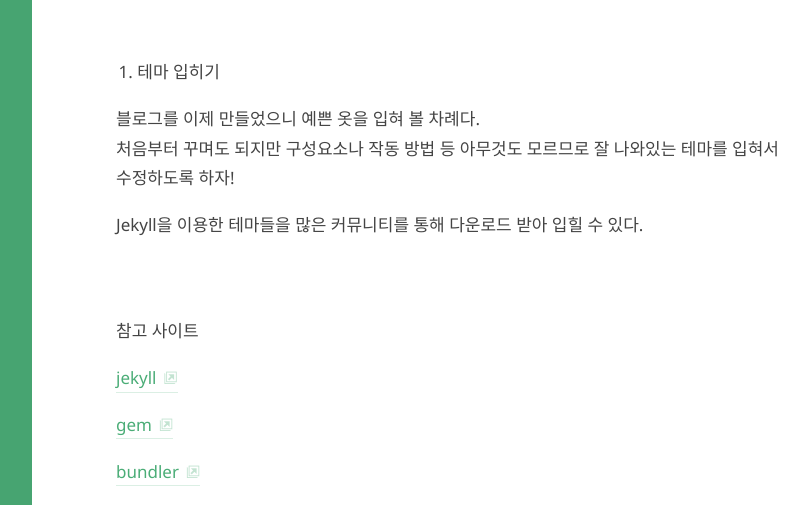
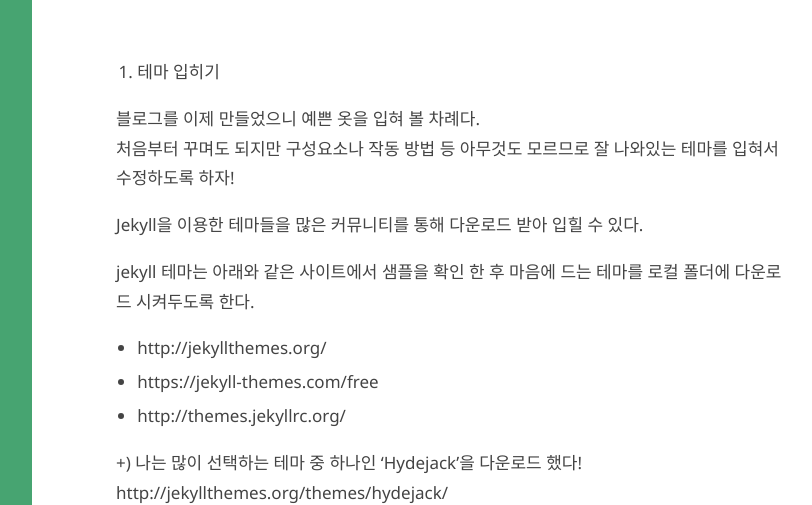
Before and after one commit to yoongyoonge/yoongyoonge.github.io, a Jekyll site: the page built from _posts/github/2023-05-23-blog-how-to-start-a-github-blog-2.md, in a window 1280 px wide and 1400 px high, scrolled down 2112 px. Shown: the top 505 px of the window, without its empty margins (275-1087 px from the left). Built offline with Jekyll 4.4.1, drawn with Linux system fonts in a browser that asks for light colours; some web fonts are replaced; some of the changed text lies outside the part shown; grey boxes are pictures that could not be loaded.

Commit message:
두 번째 포스트 수정

```diff
--- a/_config.yml
+++ b/_config.yml
@@ -33,7 +33,7 @@ description:           >
 
 # A shorter description for the sidebar.
 tagline:               >
-  융융이 블로그
+  나를 위한 기록용 블로그
 
 # A list of keywords for your blog
 keywords:              [IT]
--- a/_posts/github/2023-05-23-blog-how-to-start-a-github-blog-2.md
+++ b/_posts/github/2023-05-23-blog-how-to-start-a-github-blog-2.md
@@ -74,7 +74,57 @@ $ bundle exec jekyll serve # 로컬 개발 모드 실행
 블로그를 이제 만들었으니 예쁜 옷을 입혀 볼 차례다. <br>
 처음부터 꾸며도 되지만 구성요소나 작동 방법 등 아무것도 모르므로 잘 나와있는 테마를 입혀서 수정하도록 하자!<br>
 
-Jekyll을 이용한 테마들을 많은 커뮤니티를 통해 다운로드 받아 입힐 수 있다.
+Jekyll을 이용한 테마들을 많은 커뮤니티를 통해 다운로드 받아 입힐 수 있다. <br>
+
+jekyll 테마는 아래와 같은 사이트에서 샘플을 확인 한 후 마음에 드는 테마를 로컬 폴더에 다운로드 시켜두도록 한다. <br>
+
+- http://jekyllthemes.org/ <br>
+- https://jekyll-themes.com/free <br>
+- http://themes.jekyllrc.org/ <br>
+
++) 나는 많이 선택하는 테마 중 하나인 'Hydejack'을 다운로드 했다! <br>
+http://jekyllthemes.org/themes/hydejack/ <br>
+
+<img width="771" alt="image" src="https://github.com/yoongyoonge/yoongyoonge.github.io/assets/20895661/561ab66f-b37e-437b-8c05-15704a1a3209"> <br>
+
+위 링크에서는 다운로드를 누르면 테마가 담겨있는 압축 폴더가 바로 다운로드 받아진다. <br>
+다른 사이트나 다른 테마가 바로 다운로드가 되지 않아도 해당 테마에 관련한 git 등을 통해 테마 소스 코드가 담겨있는 압축폴더를 다운받아 준비해두면 테마 입힐 준비가 50% 완성된 것이다! <br>
+
+zip 폴더가 준비 되었으면 압축을 풀고 풀어낸 모든 소스코드 들을 앞서 생성해둔 나의 github blog 레포지토리에 그대로 복사하면 테마 입히기 끝! <br>
+
+<p align="center" style="color:gray">
+<img width="462" alt="image" title="" src="https://github.com/yoongyoonge/yoongyoonge.github.io/assets/20895661/30b5859a-e527-4cc7-897a-ef6518bfad8f"> <br>
+압축 푼 hydejack
+</p>
+
+<br>
+
+<p align="center" style="color:gray">
+<img width="463" alt="image" src="https://github.com/yoongyoonge/yoongyoonge.github.io/assets/20895661/a03a3270-6871-4fb9-bd6c-36e258d34460"> <br>
+로컬 github blog 개발 폴더에 복사/붙여넣기 한 모습
+</p>
+
+<br>
+
+이 상태로 vscode에서 해당 작업 폴더를 열고 터미널을 열어 아래와 같이 입력하면! <br>
+bundle로 jekyll을 이용해 로컬에서 테스트 웹이 구동된다!
+<img width="500" alt="image" src="https://github.com/yoongyoonge/yoongyoonge.github.io/assets/20895661/a9cab842-9ebe-45ac-a108-80c247614723"> <br>
+
+<img width="1238" alt="image" src="https://github.com/yoongyoonge/yoongyoonge.github.io/assets/20895661/1a545ec4-b309-4569-8a32-bd86e2ceaba3"> <br>
+
+위 이미지는 github blog를 처음 접하고 나서 테마를 커스터마이징 하느라 hydejack 기본 화면에 주소창만 수정 한 화면인데 아마 <span style="color:orange">127.0.0.1:4000</span> 또는 <span style="color:orange">localhost:4000</span>를 주소창에 입력하면 위 화면과 비슷하게 나올 것이다!
+
+<br>
+
+<p style="color:gray; font-size : 14px"> 메인 화면은 목록이 나왔던거같은데 사이드바는 저 화면이었던 것으로 기억...</p>
+
+<br>
+
+그럼 테마입히기까지 완성! <br>
+다음 포스트는 테마를 나를 나타내는 블로그로 커스터마이징 하는 것을 작성해 볼 것이다! <br>
+
+
+
 
 
 
```
Also changed, not shown: 2 other files.
